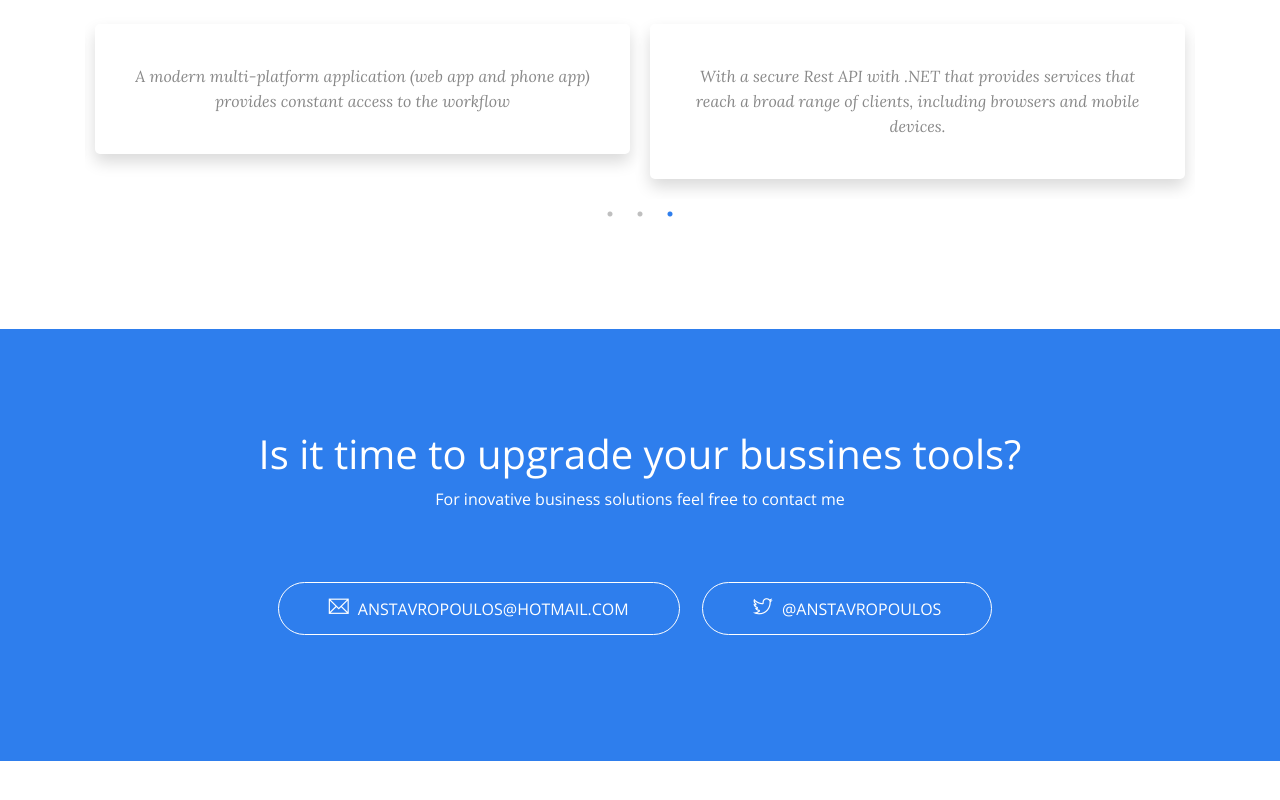
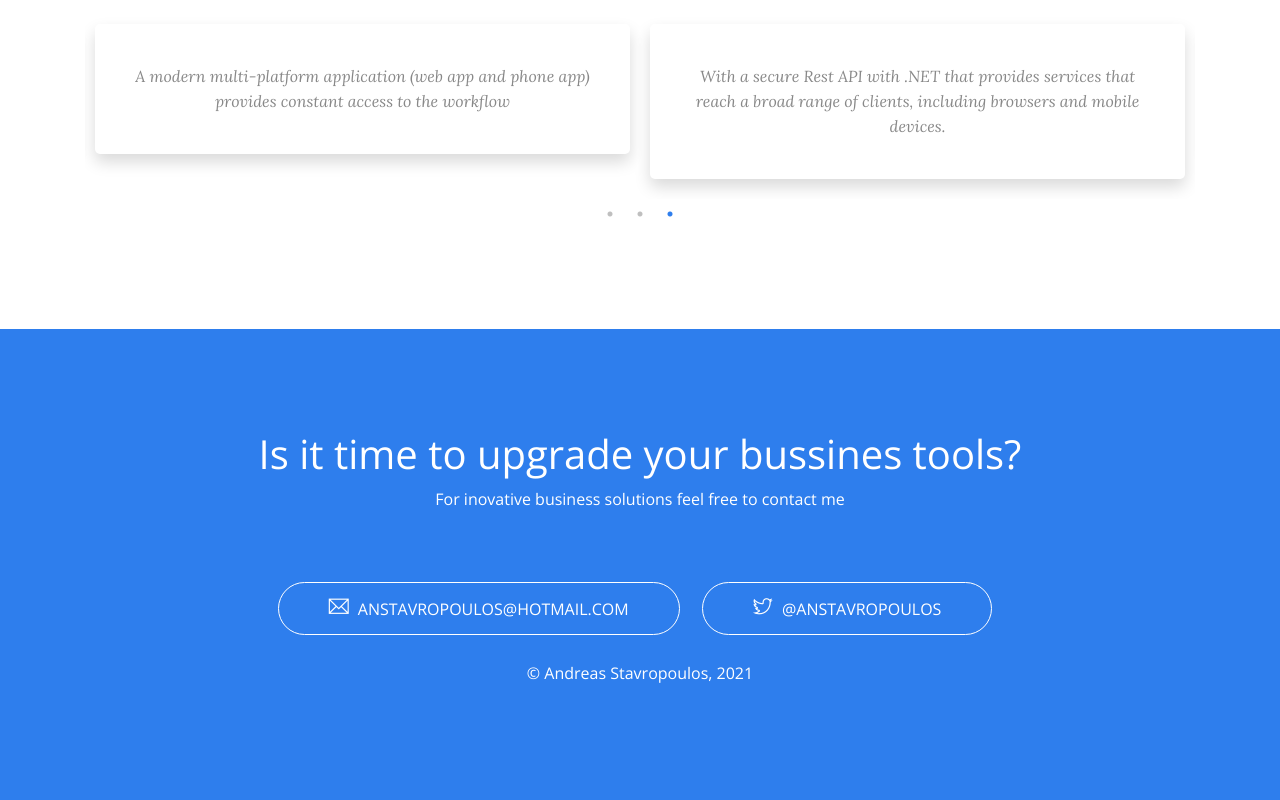
Before and after one commit to AndreasStavropoulos/volta76.github.io, a website: page Projects/index.html in a window 1280 px wide. Shown: the part 4343-5143 px from the top of the page. Before the commit the page ends 5104 px from the top, so only its background shows below. Drawn offline with nearby package versions, Linux system fonts and the light colour scheme; some packages are replaced by stand-ins of ours; files whose address does not match are found by name.

Commit message:
Add copywrite

```diff
--- a/Projects/index.html
+++ b/Projects/index.html
@@ -420,6 +420,9 @@
 						</a>
 					</li>
 				</ul>
+				<div>
+					<p>© Andreas Stavropoulos, 2021</p>
+				</div>
 			</div>
 		</div>
 	</div>
```
